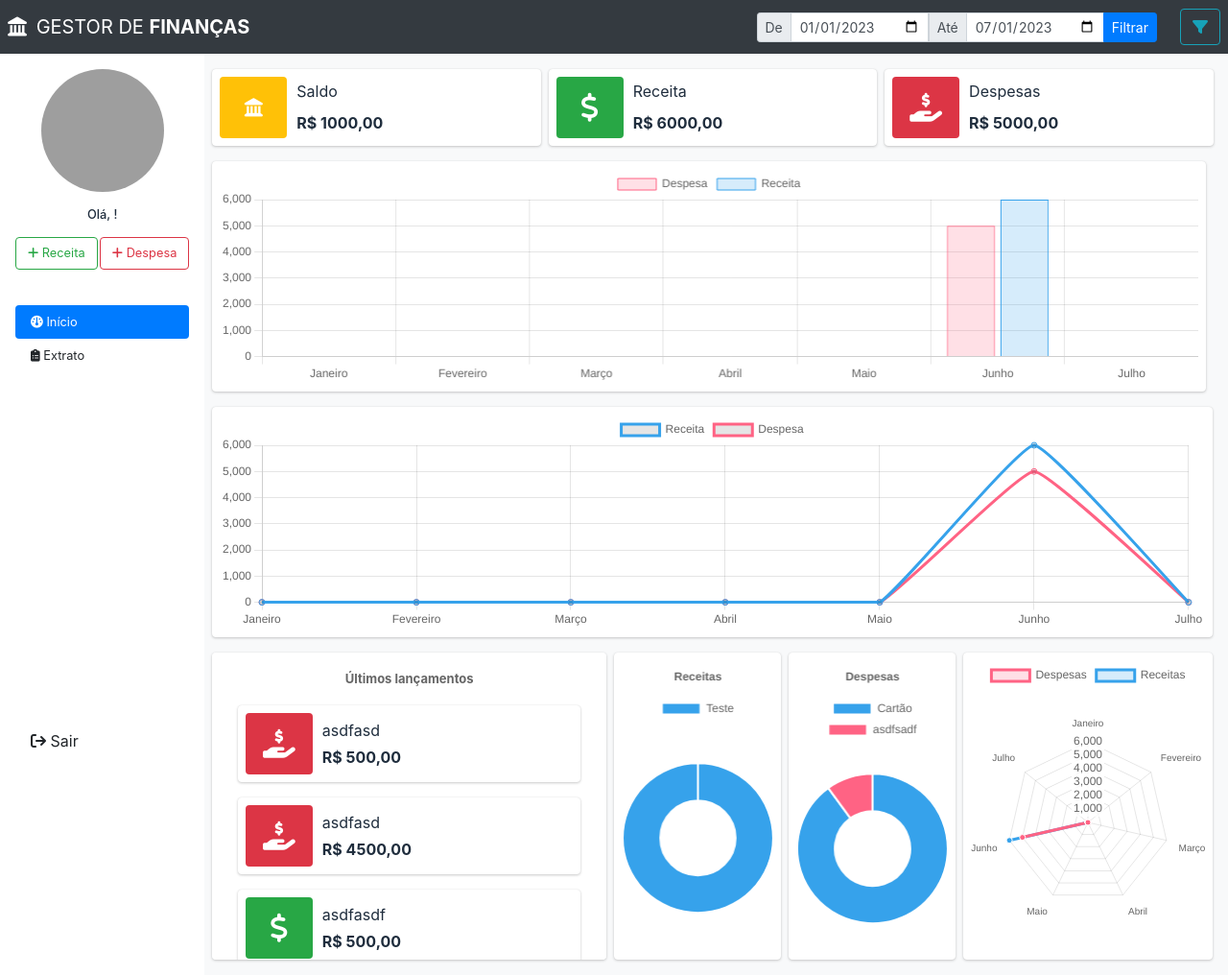
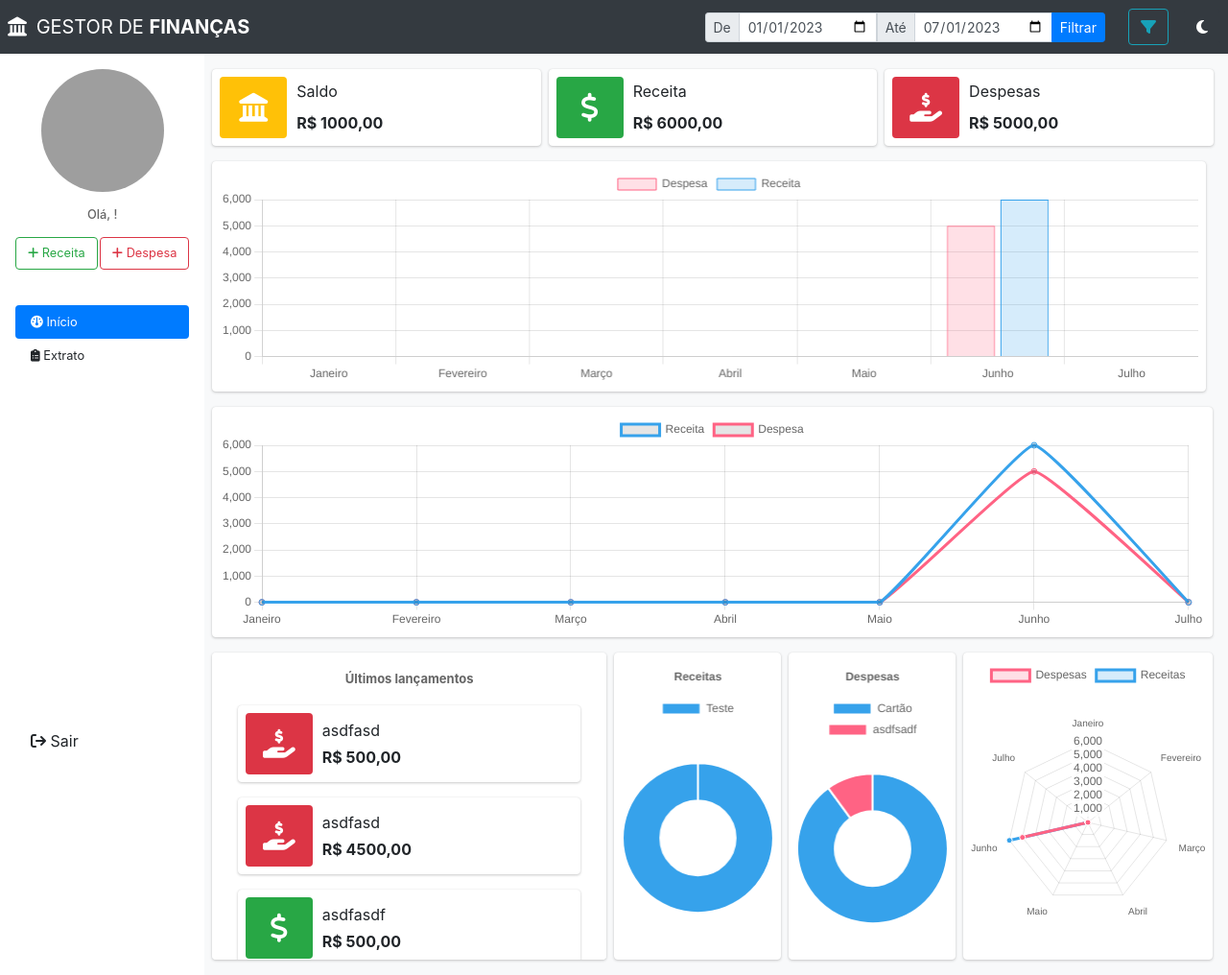
Before and after one commit to ifpi-picos/finance-management, a Django app: page /dashboard in a window 1280 px wide. Shown: the whole page at 96% size. Run offline with Django 4.2, Linux system fonts and the light colour scheme; a user stored in the database is signed in; data comes from the database, SQL or seed files in the repository; both versions use the stored data as it was after the commit; some libraries are stand-ins or nearby versions; grey boxes are pictures that could not be loaded.

Commit message:
Modo escuro adicionado.

```diff
--- a/financeapp/templates/financeapp/dashboard.html
+++ b/financeapp/templates/financeapp/dashboard.html
@@ -20,26 +20,29 @@
 <button class="btn btn-outline-info ml-4" data-toggle="modal" data-target="#modalFilters">
   <i class="fas fa-filter"></i>
 </button>
+<button id="dark-mode-toggle" class="btn btn-dark ml-3">
+  <i class="fas fa-moon" id="dl-icon"></i>
+</button>
 {% endblock contentnav %}
 {% block content %}
 <div class="row dashboard-content pt-0 pl-2 pr-2">
   <div class="col">
     <div class="row d-flex mt-3">
-      <div class="col info-box bg-white mr-2">
+      <div class="col info-box mr-2">
         <span class="info-box-icon bg-warning"><i class="fas fa-landmark text-white-1" style="color: white;"></i></span>
         <div class="info-box-content">
           <span class="info-box-text">Saldo</span>
           <span class="info-box-number">R$ {{balance}}</span>
         </div>
       </div>
-      <div class="col info-box bg-white mr-2">
+      <div class="col info-box mr-2">
         <span class="info-box-icon bg-success"><i class="fas fa-dollar-sign"></i></i></span>
         <div class="info-box-content">
           <span class="info-box-text">Receita</span>
           <span class="info-box-number">R$ {{sum_earnings}}</span>
         </div>
       </div>
-      <div class="col info-box bg-white">
+      <div class="col info-box">
         <span class="info-box-icon bg-danger"><i class="fas fa-hand-holding-usd"></i></span>
         <div class="info-box-content">
           <span class="info-box-text">Despesas</span>
@@ -48,15 +51,15 @@
       </div>
     </div>
     <div class="row d-flex">
-      <div class="col info-box bg-white mr-2" style="height: 30vh;">
+      <div class="col info-box mr-2" style="height: 30vh;">
         <canvas id="barChartCol1"></canvas>
       </div>
-      <div class="col info-box bg-white" style="height: 30vh;">
+      <div class="col info-box" style="height: 30vh;">
         <canvas id="myChart"></canvas>
       </div>
     </div>
     <div class="row d-flex">
-      <div class="col info-box bg-white mr-2 pl-4 pr-4 pb-2 pt-3" style="height: 40vh; overflow-y: auto;">
+      <div class="col info-box mr-2 pl-4 pr-4 pb-2 pt-3" style="height: 40vh; overflow-y: auto;">
         <div class="info-box-content m-auto">
           <div class="row">
             <div class="col">
@@ -65,7 +68,7 @@
               </strong>
             </div>
             {% for earning_and_expense in earnings_and_expenses %}
-            <div class="col-auto info-box bg-white">
+            <div class="col-auto info-box">
               {% if earning_and_expense.type == 'earning' %}
               <span class="info-box-icon bg-success">
                 <i class="fas fa-dollar-sign" style="color: white;"></i>
@@ -84,13 +87,13 @@
           </div>
         </div>
       </div>
-      <div class="col-2 info-box bg-white mr-2" style="height: 40vh;">
+      <div class="col-2 info-box mr-2" style="height: 40vh;">
         <canvas id="doughnutChartEarnings" class="chart"></canvas>
       </div>
-      <div class="col-2 info-box bg-white mr-2" style="height: 40vh;">
+      <div class="col-2 info-box mr-2" style="height: 40vh;">
         <canvas id="doughnutChartExpenses" class="chart"></canvas>
       </div>
-      <div class="col-3 info-box bg-white" style="height: 40vh;">
+      <div class="col-3 info-box" style="height: 40vh;">
         <canvas id="radarChart" class="chart"></canvas>
       </div>
     </div>
--- a/financeapp/templates/financeapp/extract.html
+++ b/financeapp/templates/financeapp/extract.html
@@ -3,7 +3,7 @@
 {% block title %}Gestor de Finanças - Extrato{% endblock title %}
 
 {% block nav %}
-    <nav class="navbar navbar-expand-lg navbar-light bg-white pr-0">
+    <nav class="navbar navbar-expand-lg pr-0">
         <a class="navbar-brand pl-4" href="{% url 'financeapp:extract' %}"><strong>EXTRATO</strong></a>
         <button class="navbar-toggler" type="button" data-toggle="collapse" data-target="#navbarNav"
             aria-controls="navbarNav" aria-expanded="false" aria-label="Toggle navigation">
--- a/financeapp/templates/financeapp/index.html
+++ b/financeapp/templates/financeapp/index.html
@@ -37,7 +37,7 @@
         <div class="row">
             <!-- barra de navegação lateral -->
             <div class="col-md-2 sidebar-class p-0">
-                <div class="sidebar d-flex flex-column flex-shrink-0 p-3 bg-white container-fluid">
+                <div class="sidebar d-flex flex-column flex-shrink-0 p-3 container-fluid">
                     <div class="row mb-3">
                         <div class="col d-flex justify-content-center">
                             <div class="rounded-circle">
@@ -100,7 +100,7 @@
             </div>
 
             <!-- conteúdo -->
-            <div class="col-md-10 container-fluid bg-light pl-0">
+            <div class="col-md-10 container-fluid pl-0">
                 {% block nav %}{% endblock %}
                 <div class="container">
                     {% if messages %}
@@ -136,5 +136,33 @@
         $(".alert").alert('close');
     }, 3000);
 </script>
+<script>
+    function toggleDarkMode() {
+        const body = document.body;
+        body.classList.toggle("dark-mode");
+
+        const isDarkModeEnabled = body.classList.contains("dark-mode");
+
+        localStorage.setItem("darkModeEnabled", isDarkModeEnabled);
+    }
+
+    window.addEventListener("load", function() {
+        const isDarkModeEnabled = localStorage.getItem("darkModeEnabled");
+
+        if (isDarkModeEnabled === "true") {
+            const body = document.body;
+            body.classList.add("dark-mode");
+        }
+    });
+</script>
+<script>
+    const myButton = document.getElementById("dark-mode-toggle");
+    const icon = document.getElementById("dl-icon")
+    myButton.addEventListener("click", function() {
+        icon.classList.toggle('fa-moon');
+        icon.classList.toggle('fa-sun');
+    })
+    myButton.addEventListener("click", toggleDarkMode)
+</script>
 {% block scripts %}{% endblock %}
 </html>
--- a/static/css/dashboard.css
+++ b/static/css/dashboard.css
@@ -1,56 +1,35 @@
-.icon-background-yellow {
-  background-color: yellow;
-  display: flex;
-  justify-content: center;
-  height: 100%;
-  width: 10%;
-}
-
-.icon-background-green {
-  background-color: green;
-  display: flex;
-  justify-content: center;
-  height: 100%;
-  width: 10%;
-}
-
-.icon-background-red {
-  background-color: red;
-  display: flex;
-  justify-content: center;
-  height: 100%;
-  width: 10%;
-}
-
-.text-white-1 {
-  display: flex;
-  color: white;
-  font-size: 1.2rem;
-  justify-content: center;
-  align-items: center;
-
-}
-
-.text-white-2 {
-  display: flex;
-  color: white;
-  font-size: 1.2rem;
-  justify-content: center;
-  align-items: center;
-
-}
-
-.text-white-3 {
-  display: flex;
-  color: white;
-  font-size: 1.2rem;
-  justify-content: center;
-  align-items: center;
-
-}
-
 .info-box::-webkit-scrollbar {
   width: 0;
   height: 0;
   background-color: #F5F5F5;
 }
+
+.col-md-10 {
+  background-color: #f8f9fa;
+}
+
+.dark-mode .col-md-10 {
+  background-color: #333333;
+  color: #ffffff;
+}
+
+.dark-mode {
+  background-color: #333333;
+  color: #ffffff;
+}
+
+.navbar-brand {
+  color: #333333;
+}
+
+.dark-mode .navbar-brand {
+  color: white;
+}
+
+.text-center {
+  color: #666666;
+}
+
+.dark-mode .text-center {
+  color: white;
+}
```
Also changed, not shown: db.sqlite3.
